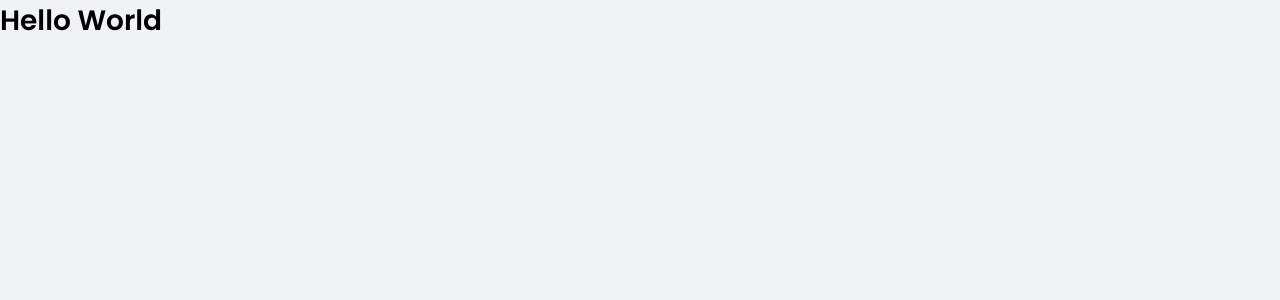
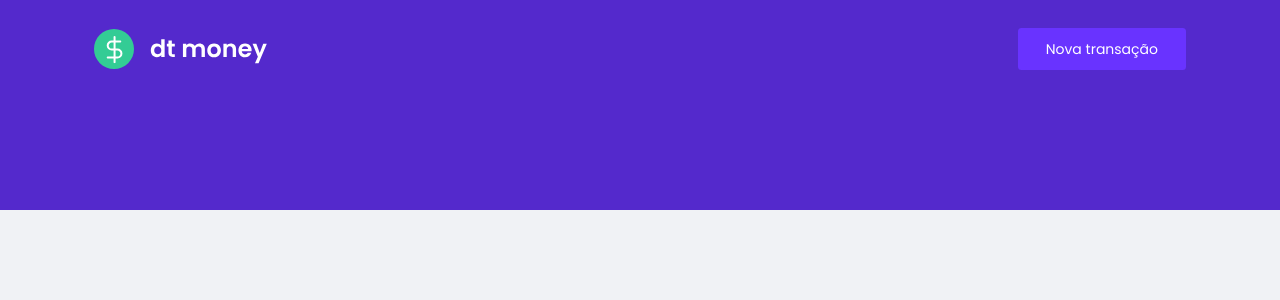
Before and after one commit to dhiegogoncalves/money-control, a React (Create React App) app: page / in a window 1280 px wide. Shown: the top 300 px of the page. Built offline with nearby package versions, Linux system fonts and the light colour scheme.

Commit message:
Implementação do componete Header.

```diff
--- a/src/App.tsx
+++ b/src/App.tsx
@@ -1,10 +1,11 @@
+import { Header } from './components/Header';
 import { GlobalStyle } from './styles/global';
 
 export function App() {
   return (
-    <div className="App">
-      <h1>Hello World</h1>
+    <>
+      <Header />
       <GlobalStyle />
-    </div>
+    </>
   );
 }
--- /dev/null
+++ b/src/components/Header/index.tsx
@@ -0,0 +1,13 @@
+import logoImg from '../../assets/logo.svg';
+import { Container, Content } from './styles';
+
+export function Header() {
+  return (
+    <Container>
+      <Content>
+        <img src={logoImg} alt="dt money" />
+        <button type="button">Nova transação</button>
+      </Content>
+    </Container>
+  );
+}
--- /dev/null
+++ b/src/components/Header/styles.ts
@@ -0,0 +1,31 @@
+import styled from 'styled-components';
+
+export const Container = styled.header`
+  background: var(--blue);
+`;
+
+export const Content = styled.div`
+  max-width: 1120px;
+  margin: 0 auto;
+
+  padding: 2rem 1rem 10rem;
+  display: flex;
+  align-items: center;
+  justify-content: space-between;
+
+  button {
+    font-size: 1rem;
+    color: #fff;
+    background-color: var(--blue-light);
+    border: 0;
+    padding: 0 2rem;
+    border-radius: 0.25rem;
+    height: 3rem;
+
+    transition: filter 0.2s;
+
+    &:hover {
+      filter: brightness(0.9);
+    }
+  }
+`;
--- a/src/styles/global.ts
+++ b/src/styles/global.ts
@@ -6,7 +6,7 @@
         --shape: #ffffff;
 
         --red: #e52e4d;
-        --blud: #5429cc;
+        --blue: #5429cc;
         --blue-light: #6933ff;
 
         --text-title: #363f5f;
```
